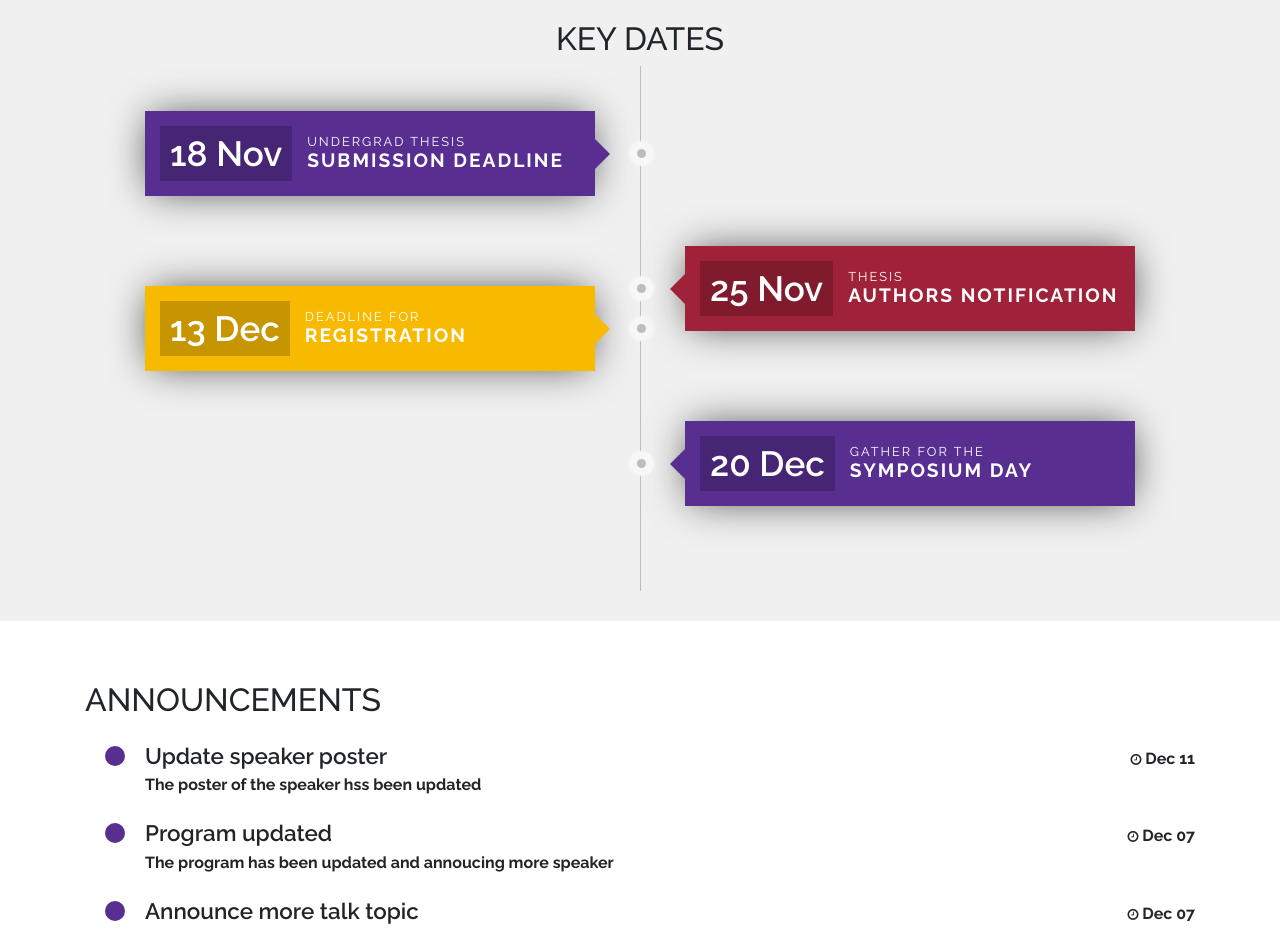
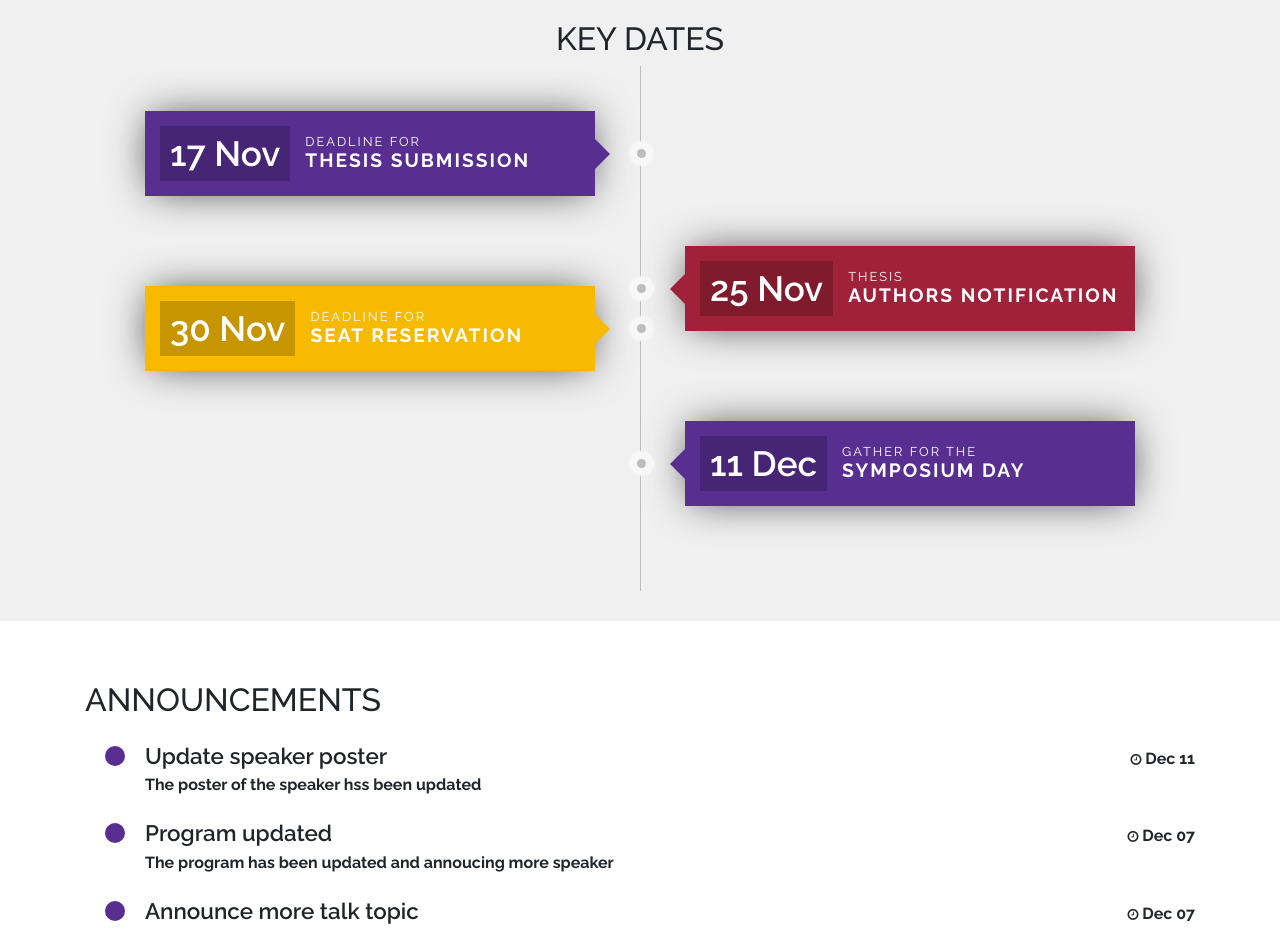
Before and after one commit to ist-fr/2019, a Vue app: page / in a window 1280 px wide. Shown: the part 880-1809 px from the top of the page. Built offline with nearby package versions, Linux system fonts and the light colour scheme; what vue-scrollactive would draw is missing.

Commit message:
Update key dates

```diff
--- a/src/components/Home/KeyDates.vue
+++ b/src/components/Home/KeyDates.vue
@@ -13,11 +13,9 @@
         <div class="demo-card demo-card--step1">
           <div class="head">
             <div class="number-box">
-              <span>18 Nov</span>
+              <span>17 Nov</span>
             </div>
-            <h2>
-              <span class="small">Undergrad thesis</span>submission deadline
-            </h2>
+            <h2><span class="small">Deadline for</span>thesis submission</h2>
           </div>
           <div class="body">
             <div class="holder"></div>
@@ -39,9 +37,9 @@
         <div class="demo-card demo-card--step3">
           <div class="head">
             <div class="number-box">
-              <span>13 Dec</span>
+              <span>30 Nov</span>
             </div>
-            <h2><span class="small">Deadline for</span>registration</h2>
+            <h2><span class="small">Deadline for</span>seat reservation</h2>
           </div>
           <div class="body">
             <div class="holder"></div>
@@ -51,7 +49,7 @@
         <div class="demo-card demo-card--step4">
           <div class="head">
             <div class="number-box">
-              <span>20 Dec</span>
+              <span>11 Dec</span>
             </div>
             <h2><span class="small">Gather for the</span>Symposium Day</h2>
           </div>
```
